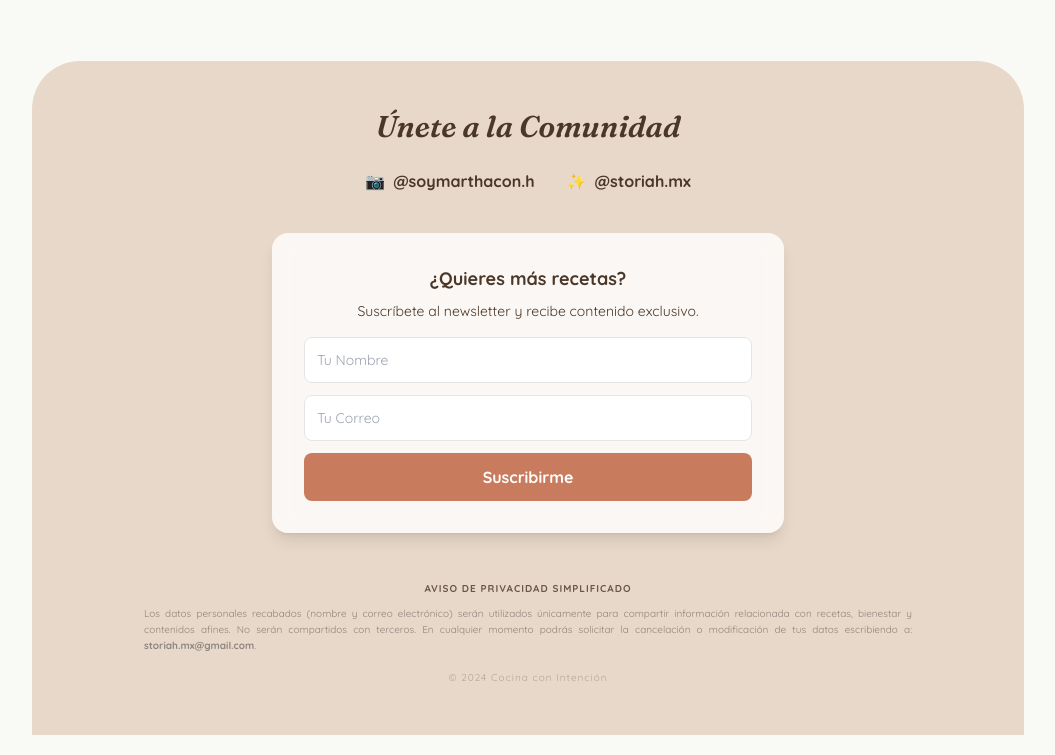
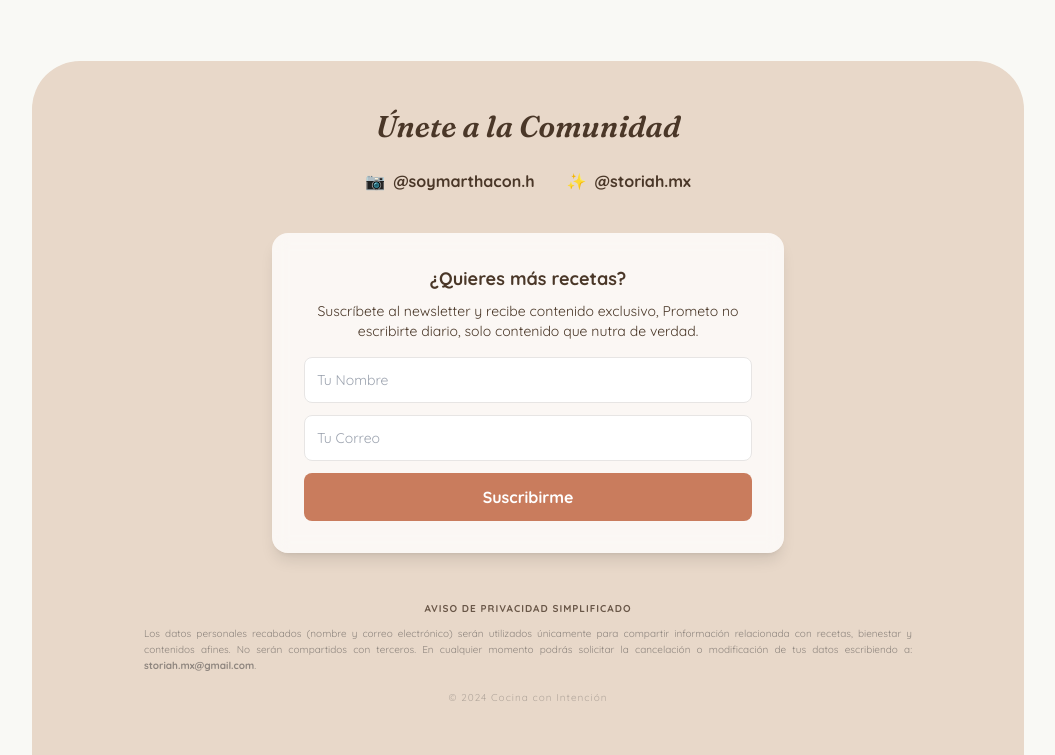
Before and after one commit to soymarthaconh/hotcakesdelalma, a plain HTML site: page index.html in a window 1280 px wide. Shown: the part 4977-5732 px from the top of the page, without its empty margins (112-1167 px from the left). Drawn offline with nearby package versions, Linux system fonts and the light colour scheme.

Commit message:
Update index.html

```diff
--- a/index.html
+++ b/index.html
@@ -592,7 +592,7 @@
 
                 <div class="bg-white/80 backdrop-blur p-8 rounded-2xl max-w-lg mx-auto shadow-lg">
                     <h4 class="font-bold text-lg mb-2">¿Quieres más recetas?</h4>
-                    <p class="text-sm mb-4">Suscríbete al newsletter y recibe contenido exclusivo.</p>
+                    <p class="text-sm mb-4">Suscríbete al newsletter y recibe contenido exclusivo, Prometo no escribirte diario, solo contenido que nutra de verdad.</p>
                     <form action="https://formspree.io/f/mreagjkv" method="POST" class="flex flex-col gap-3">
                         <input type="text" name="name" placeholder="Tu Nombre" required class="p-3 rounded-lg border border-stone-200 text-sm">
                         <input type="email" name="email" placeholder="Tu Correo" required class="p-3 rounded-lg border border-stone-200 text-sm">
```
